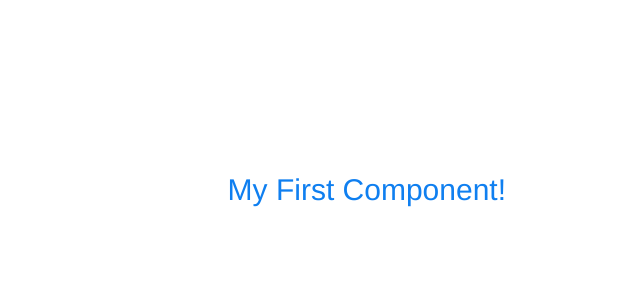
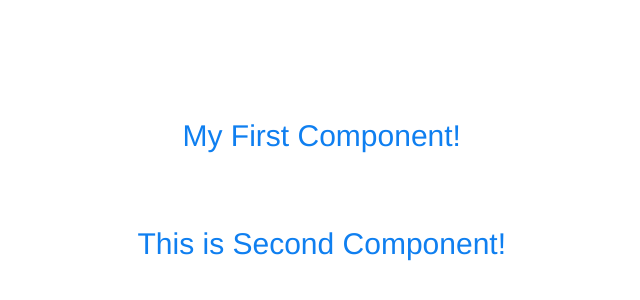
Before and after one commit to ProgrammerSohan/Vue-Js3_Frontend-Dev, a Vue app in the folder s1_ch1/first_app/: page / in a window 1280 px wide. Shown: the part 240-540 px from the top of the page, without its empty margins (134-774 px from the left). Built offline with nearby package versions, Linux system fonts and the light colour scheme.

Commit message:
1.4_exploring data properties as a local state

```diff
--- a/s1_ch1/first_app/src/App.vue
+++ b/s1_ch1/first_app/src/App.vue
@@ -1,13 +1,17 @@
 <template>
 
     <Exercise />
+    <br>
+    <Exercise2 />
 
 </template>
 <script>
 import Exercise from './components/Exercise1-01.vue'
+import Exercise2 from './components/Exercise1-02.vue'
 export default {
   components: {
     Exercise,
+    Exercise2
   }
 
 }
--- /dev/null
+++ b/s1_ch1/first_app/src/components/Exercise1-02.vue
@@ -0,0 +1,16 @@
+<template lang="">
+    <div>
+        <h1>{{title}}</h1>
+    </div>
+</template>
+<script>
+export default{
+    data(){
+        return {
+            title: 'This is Second Component!',
+        }
+    },
+
+}
+
+</script>
```
